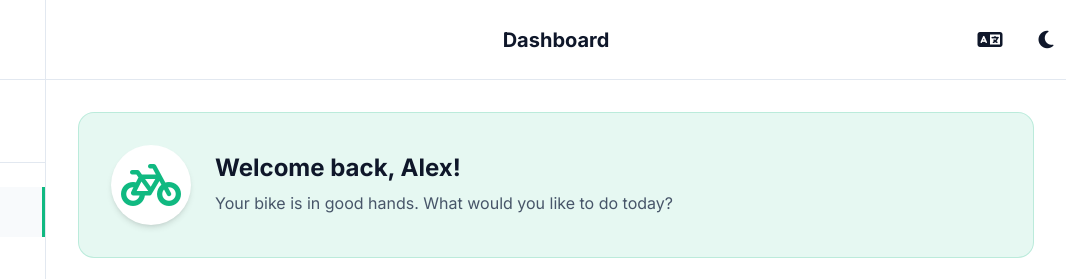
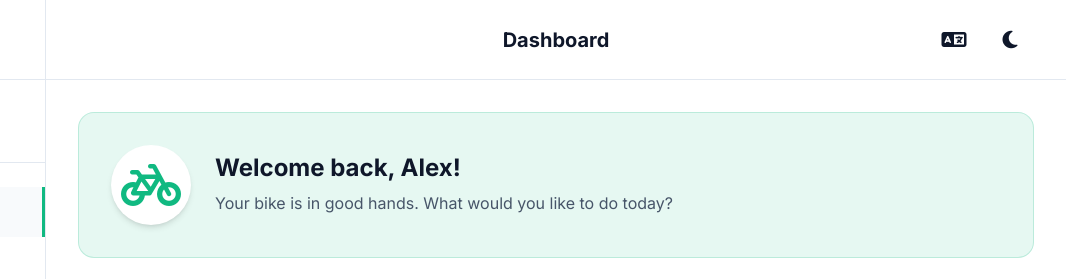
Before and after one commit to HTMLStaticWorks/Mobile_Bike_Repair_Tune_Up, a plain HTML site: page dashboard.html in a window 1280 px wide. Shown: the top 279 px of the page, 214-1280 px from the left. Drawn offline with Linux system fonts and the light colour scheme.

Commit message:
dashboard changes

```diff
--- a/assets/css/style.css
+++ b/assets/css/style.css
@@ -557,6 +557,17 @@ section {
     margin-inline-end: auto;
 }
 
+.dashboard-topbar .nav-actions {
+    margin-inline-end: 16px;
+}
+
+/* Move icons slightly more to the left in desktop view only */
+@media (min-width: 1024px) {
+    .dashboard-topbar .nav-actions {
+        margin-inline-end: 36px;
+    }
+}
+
 .dashboard-topbar h2 {
     position: absolute;
     left: 50%;
```
